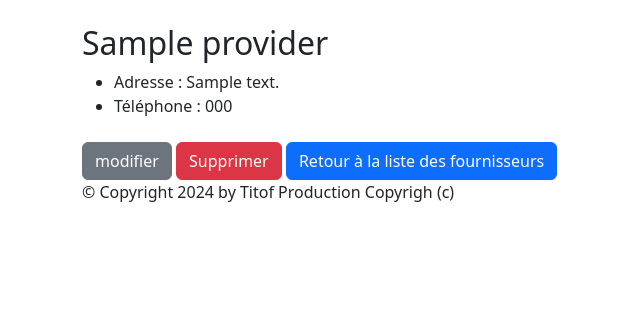
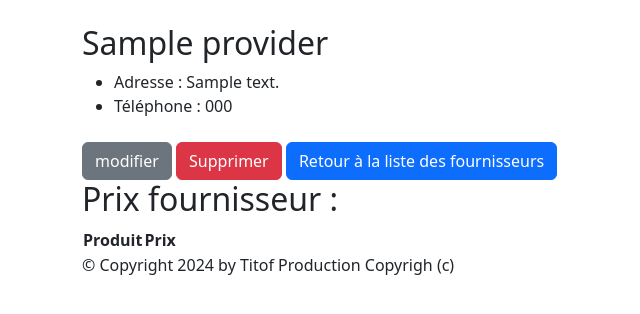
Before and after one commit to RomainMechain/myproject, a Django app: page /lesProduits/provider/1 in a window 1280 px wide. Shown: the part 56-370 px from the top of the page, without its empty margins (0-640 px from the left). Run offline with Django 5.2, Linux system fonts and the light colour scheme; a user stored in the database is signed in; tables that the repository leaves empty hold one stand-in row (values such as "Sample post"); lists and menus that the app fills with data are empty; some libraries are stand-ins or nearby versions.

Commit message:
Feat/ Ajout du visuel des prix producteurs

```diff
--- a/GestionProduits/LesProduits/views.py
+++ b/GestionProduits/LesProduits/views.py
@@ -1,6 +1,6 @@
 from django.shortcuts import render
 from django.http import HttpResponse, HttpResponseForbidden
-from LesProduits.models import Product, ProductAttribute, ProductAttributeValue, ProductItem, Provider
+from LesProduits.models import Product, ProductAttribute, ProductAttributeValue, ProductItem, Provider, ProviderProductPrice
 from django.views.generic import TemplateView, ListView, DetailView, CreateView, UpdateView, DeleteView
 from django.contrib.auth.views import LoginView
 from django.contrib.auth import authenticate, login, logout
@@ -298,6 +298,7 @@ class ProviderDetailView(DetailView):
     def get_context_data(self, **kwargs):
         context = super(ProviderDetailView, self).get_context_data(**kwargs)
         context['titreh1'] = "Détail fournisseur"
+        context['productsPrice'] = ProviderProductPrice.objects.filter(provider=self.object)
         return context
 
 @method_decorator(admin_required, name='dispatch')
--- a/GestionProduits/templates/Provider/detail_provider.html
+++ b/GestionProduits/templates/Provider/detail_provider.html
@@ -9,4 +9,20 @@
     <a href="{% url 'provider-update' provider.id %}" class="btn btn-secondary mt-2">modifier</a>
     <a href="{% url 'provider-delete' provider.id %}" class="btn btn-danger mt-2">Supprimer</a>
     <a href="{% url 'provider-list' %}" class="btn btn-primary mt-2">Retour à la liste des fournisseurs</a>
+
+    <h2>Prix fournisseur : </h2>
+    <table>
+        <thead>
+            <th>Produit</th>
+            <th>Prix</th>
+        </thead>
+        <tbody>
+            {% for productPrice in provider.productprice_set.all %}
+                <tr>
+                    <td>{{ productPrice.product.name }}</td>
+                    <td>{{ productPrice.price }}</td>
+                </tr>
+            {% endfor %}
+        </tbody>
+    </table>
 {% endblock %}
--- a/GestionProduits/templates/Provider/list_providers.html
+++ b/GestionProduits/templates/Provider/list_providers.html
@@ -14,7 +14,7 @@
         <tbody>
             {% for provider in providers %}
                 <tr>
-                    <td>{{ provider.name }}</td>
+                    <td><a href="{% url 'provider-detail' provider.id %}">{{ provider.name }}</a></td>
                     <td>{{ provider.address }} </td>
                     <td>{{ provider.phone }} </td>
                 </tr>
```
